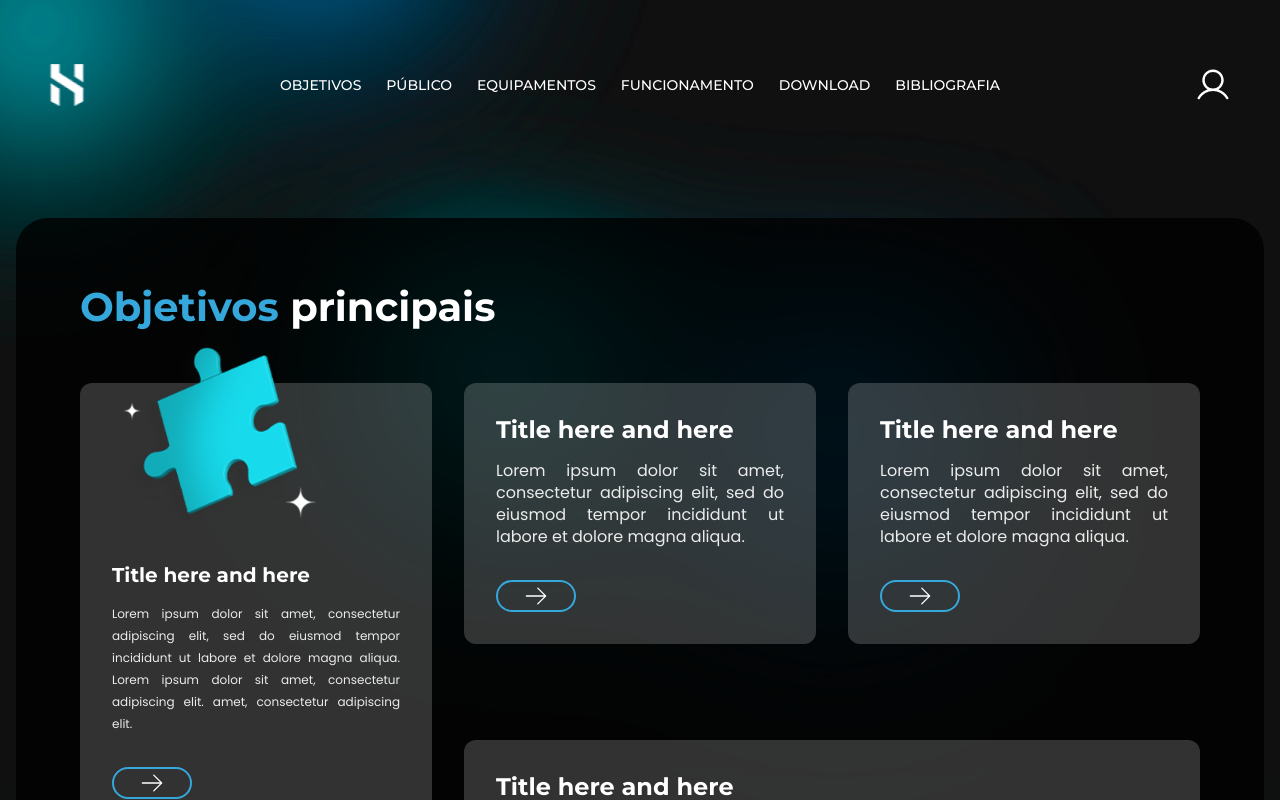
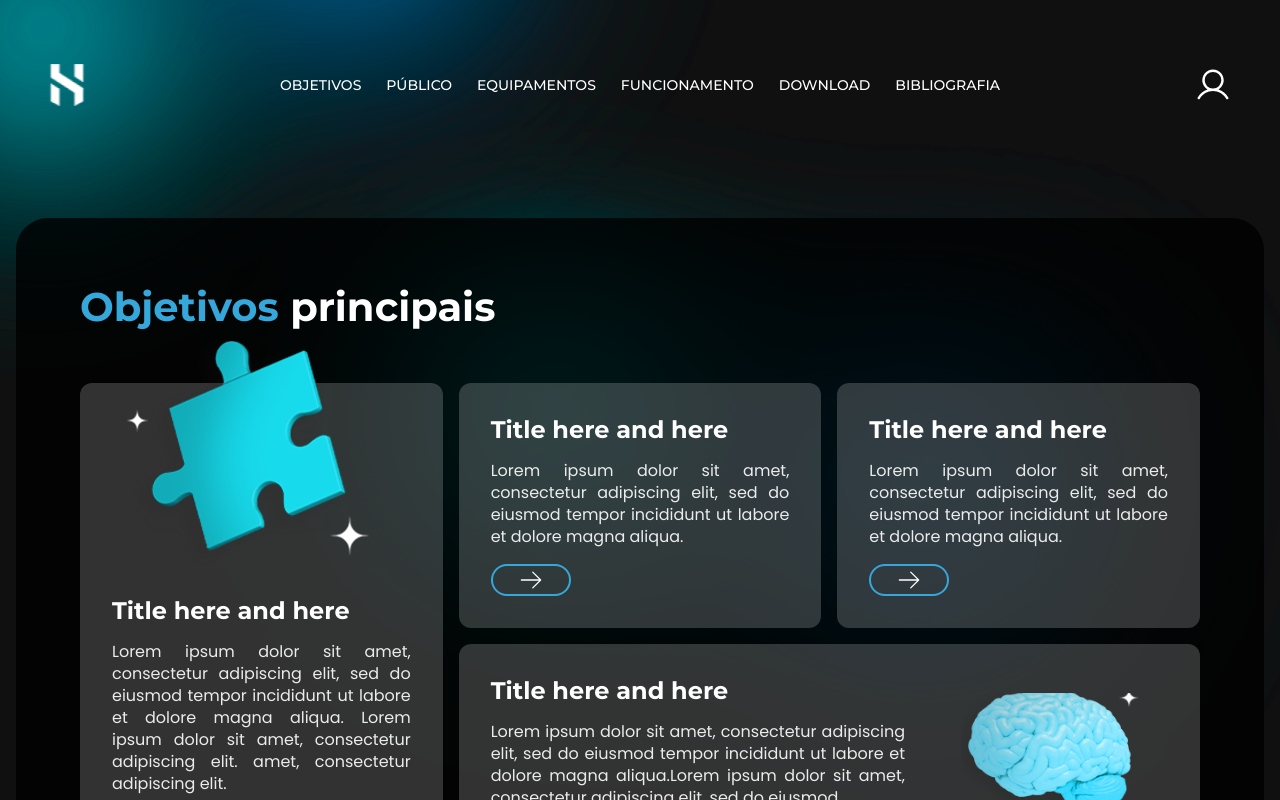
Before and after one commit to fFernanda-gomes/Hyper, a React (Vite) app: page /Objetivos in a window 1280 px wide. Shown: the top 800 px of the page. Built offline with nearby package versions, Linux system fonts and the light colour scheme.

Commit message:
responsividade da  page objetivos feita

```diff
--- a/src/layout/Default/style.js
+++ b/src/layout/Default/style.js
@@ -9,6 +9,5 @@ export const Body = styled.div`
   @media (min-width: 850px) {
     background: url(${bgWeb});
     background-size: cover;
-    height: 100vh;
   }
 `
--- a/src/pages/Objective/index.jsx
+++ b/src/pages/Objective/index.jsx
@@ -5,7 +5,6 @@ import peca from '../../assets/peca.svg'
 import brain from '../../assets/brain.svg'
 
 import {
-  Body,
   Button,
   FirstContainer,
   SecondContainer,
@@ -14,11 +13,12 @@ import {
   Containers,
   Main,
   Title,
+  ContainerMain,
 } from './styles'
 
 export function Objective() {
   return (
-    <Body>
+    <ContainerMain>
       <Main>
         <Title>
           <span>Objetivos</span> <br />
@@ -68,7 +68,8 @@ export function Objective() {
               <p>
                 Lorem ipsum dolor sit amet, consectetur adipiscing elit, sed do
                 eiusmod tempor incididunt ut labore et dolore magna aliqua.Lorem
-              ipsum dolor sit amet, consectetur adipiscing elit, sed do eiusmod.
+                ipsum dolor sit amet, consectetur adipiscing elit, sed do
+                eiusmod.
               </p>
               <Button>
                 <ArrowRight size={28} color="#ffffff" weight="light" />
@@ -79,6 +80,6 @@ export function Objective() {
         </Containers>
       </Main>
       <GlobalStyle />
-    </Body>
+    </ContainerMain>
   )
 }
--- a/src/pages/Objective/styles.js
+++ b/src/pages/Objective/styles.js
@@ -1,6 +1,10 @@
 import styled from 'styled-components'
 
-export const Body = styled.div``
+export const ContainerMain = styled.div`
+  @media (min-width: 950px) {
+    height: 100vh;
+  }
+`
 
 export const Main = styled.main`
   padding: 0 3rem 5rem 3rem;
@@ -26,11 +30,10 @@ export const Main = styled.main`
 `
 
 export const Containers = styled.div`
-
   @media (min-width: 950px) {
     display: grid;
     grid-template-columns: repeat(3, 1fr);
-    gap: 2rem;
+    gap: 1rem;
   }
 `
 
@@ -66,6 +69,13 @@ export const Container = styled.div`
     line-height: 1.375rem;
     margin-block: 1rem 2rem;
   }
+
+  @media (min-width: 950px) {
+    margin-bottom: 0;
+    p {
+      margin-block: 1rem 0;
+    }
+  }
 `
 
 export const FirstContainer = styled(Container)`
@@ -83,12 +93,25 @@ export const FirstContainer = styled(Container)`
 
   @media (min-width: 950px) {
     grid-row: 1 / 3;
+
+    img {
+      margin-block: -5rem 1.5rem;
+      width: 16.9375rem;
+      height: 14.8125rem;
+    }
+
+    h2 {
+      font-size: 1.5rem;
+    }
+
+    p {
+      font-size: 1rem;
+    }
   }
 `
 export const SecondContainer = styled(Container)``
 export const ThirdContainer = styled(Container)``
 export const FourthContainer = styled(Container)`
-
   button {
     margin-bottom: 3rem;
   }
@@ -100,6 +123,10 @@ export const FourthContainer = styled(Container)`
   @media (min-width: 950px) {
     grid-column: 2 / 4;
     display: flex;
+
+    button {
+      margin-bottom: 0;
+    }
   }
 `
 
--- a/src/pages/Public/style.js
+++ b/src/pages/Public/style.js
@@ -2,12 +2,13 @@ import styled from 'styled-components'
 import bullet from '../../assets/bulletList.svg'
 import bgMobile from '../../assets/bgPublicMobile.svg'
 
-export const Body = styled.body`
+export const Body = styled.div`
   background: url(${bgMobile});
   background-size: cover;
+  height: 100vh;
 `
 
-export const Main = styled.body`
+export const Main = styled.main`
   padding: 0 3rem 4rem 3rem;
 
   @media (min-width: 850px) {
```
Lines whose indentation alone changed are shown as unchanged.
